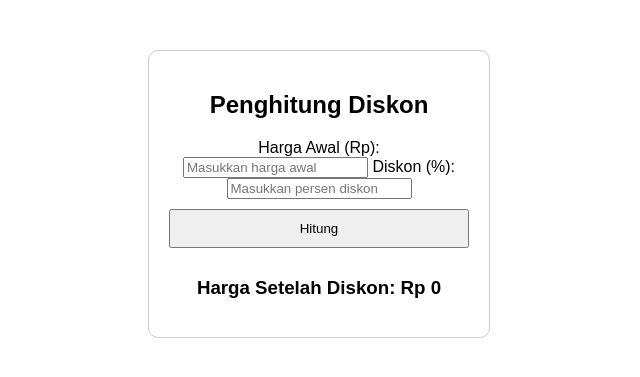
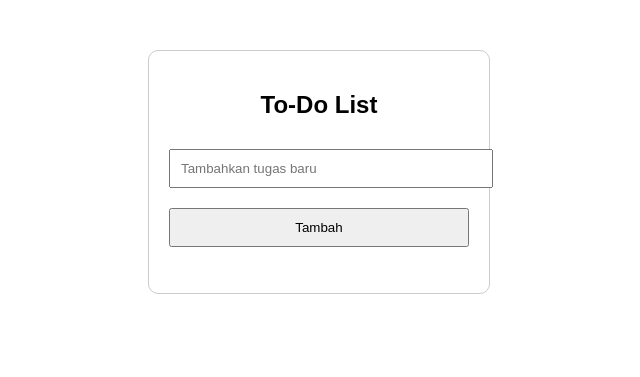
Before and after one commit to NurulMufidah/penghitungdiskon, a PHP site: page / in a window 1280 px wide. Shown: the top 377 px of the page, without its empty margins (321-961 px from the left). Run offline with PHP 8.4, Linux system fonts and the light colour scheme.

Commit message:
Add files via upload

```diff
--- a/index.php
+++ b/index.php
@@ -3,7 +3,7 @@
 <head>
     <meta charset="UTF-8">
     <meta name="viewport" content="width=device-width, initial-scale=1.0">
-    <title>Penghitung Diskon</title>
+    <title>To-Do List</title>
     <style>
         body {
             font-family: Arial, sans-serif;
@@ -17,41 +17,52 @@
             border: 1px solid #ccc;
             border-radius: 10px;
         }
-        .input, button {
+        input, button {
             margin: 10px 0;
             padding: 10px;
             width: 100%;
+        }
+        ul {
+            list-style-type: none;
+            padding: 0;
+        }
+        li {
+            background: #f4f4f4;
+            padding: 10px;
+            margin: 5px 0;
+            display: flex;
+            justify-content: space-between;
         }
     </style>
 </head>
 <body>
     <div class="container">
-        <h2>Penghitung Diskon</h2>
-        <label for="harga">Harga Awal (Rp):</label>
-        <input type="number" id="harga" placeholder="Masukkan harga awal">
-
-        <label for="diskon">Diskon (%):</label>
-        <input type="number" id="diskon" placeholder="Masukkan persen diskon">
-
-        <button onclick="hitungDiskon()">Hitung</button>
-
-        <h3 id="hasil">Harga Setelah Diskon: Rp 0</h3>
+        <h2>To-Do List</h2>
+        <input type="text" id="task" placeholder="Tambahkan tugas baru">
+        <button onclick="addTask()">Tambah</button>
+        <ul id="taskList"></ul>
     </div>
 
     <script>
-        function hitungDiskon() {
-            let harga = parseFloat(document.getElementById('harga').value);
-            let diskon = parseFloat(document.getElementById('diskon').value);
-
-            if (isNaN(harga) || isNaN(diskon)) {
-                alert("Masukkan angka yang valid!");
+        function addTask() {
+            let taskInput = document.getElementById('task');
+            let taskText = taskInput.value.trim();
+            if (taskText === '') {
+                alert("Masukkan tugas terlebih dahulu!");
                 return;
             }
 
-            let potongan = (diskon / 100) * harga;
-            let hargaSetelahDiskon = harga - potongan;
+            let taskList = document.getElementById('taskList');
+            let li = document.createElement('li');
+            li.innerHTML = `${taskText} <button onclick="removeTask(this)">Hapus</button>`;
+            taskList.appendChild(li);
 
-            document.getElementById('hasil').innerText = `Harga Setelah Diskon: Rp ${hargaSetelahDiskon.toFixed(2)}`;
+            taskInput.value = '';
+        }
+
+        function removeTask(button) {
+            let li = button.parentElement;
+            li.remove();
         }
     </script>
 </body>
```
